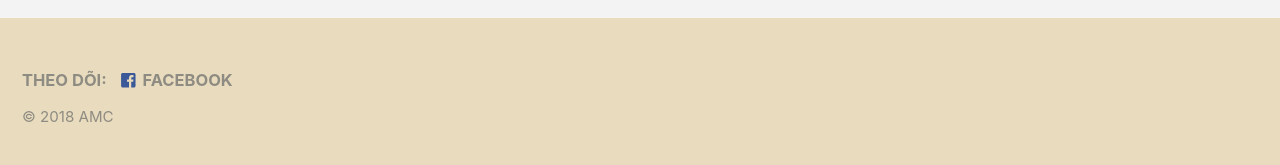
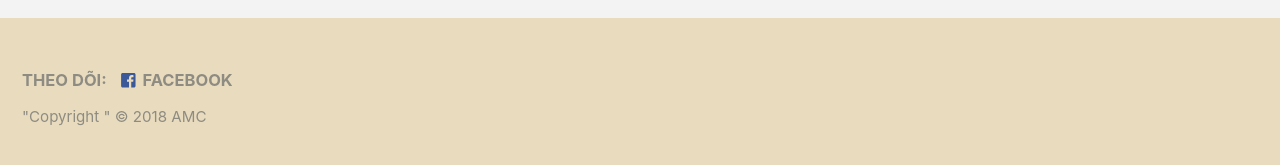
Before and after one commit to iamvon/testvon.github.io, a Jekyll site: the page built from index.html, in a window 1280 px wide and 900 px high, scrolled down 253 px. Shown: the part 727-892 px from the top of the window. Built offline with Jekyll 4.4.1, drawn with Linux system fonts in a browser that asks for light colours; nearby versions of some CDN libraries; the list of posts is cut into pages by our own code.

Commit message:
Update footer.html

```diff
--- a/_includes/footer.html
+++ b/_includes/footer.html
@@ -21,4 +21,4 @@
   </ul>
 </div>
 
-<div class="page__footer-copyright">  <div class="center"></div> &copy; {{ site.time | date: '%Y' }} {{ site.name | default: site.title }}</div>
+<div class="page__footer-copyright">  "Copyright " &copy; {{ site.time | date: '%Y' }} {{ site.name | default: site.title }}</div>
```
